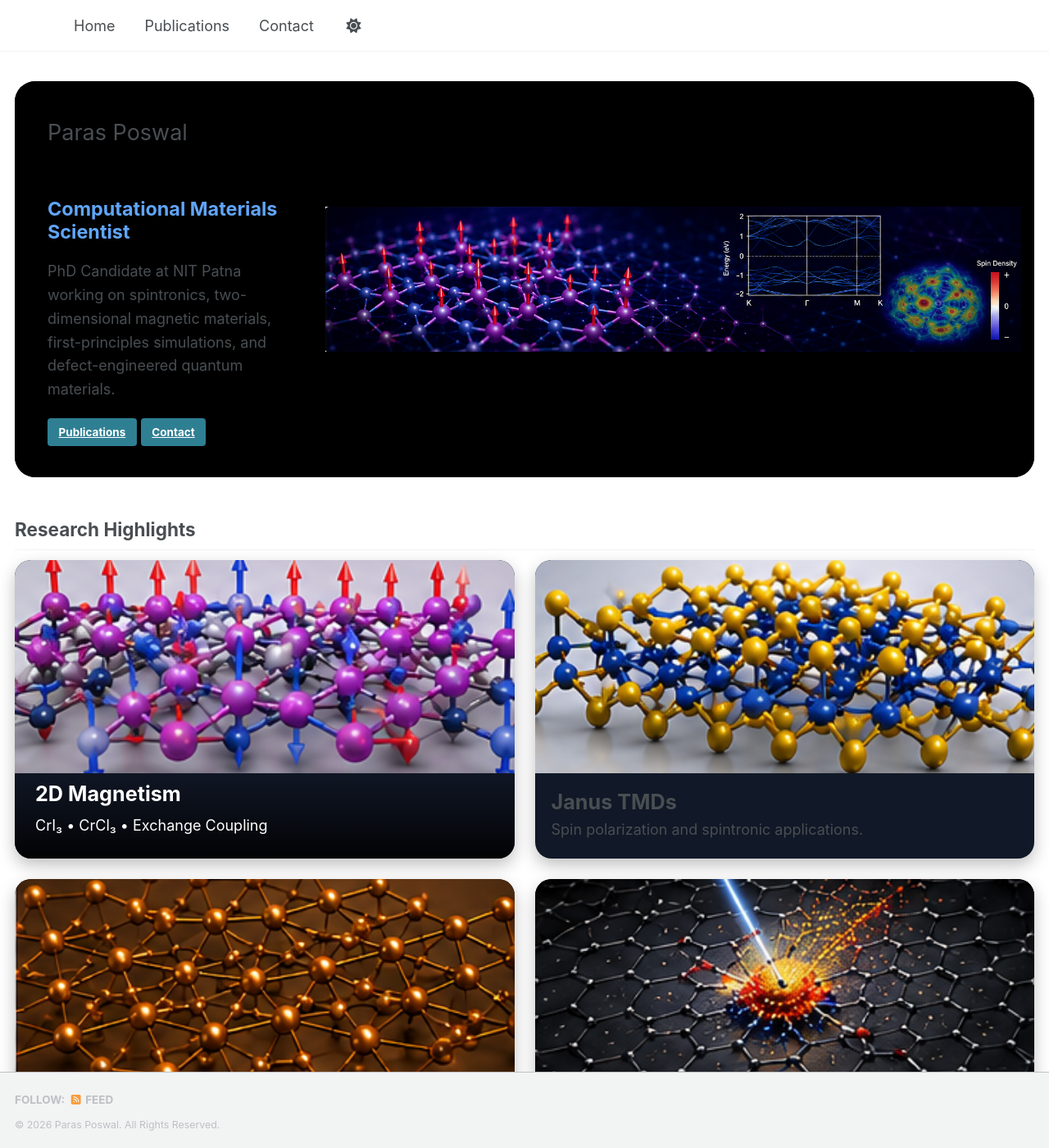
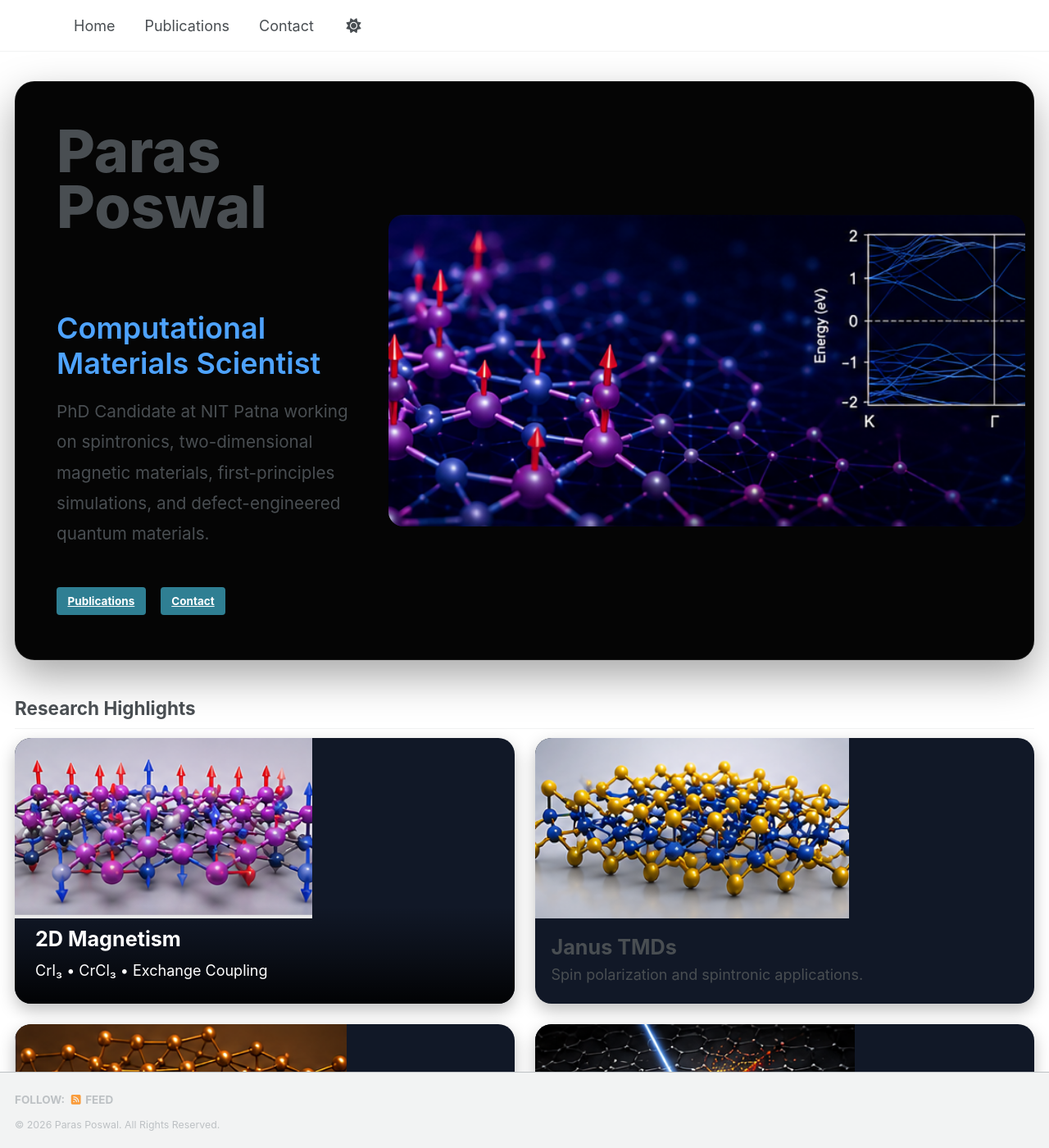
Before and after one commit to poswalparas/poswalparas.github.io, a Jekyll site: the page built from _pages/about.md, in a window 1280 px wide and 1400 px high. Shown: the whole window at 82% size. Built offline with Jekyll 4.4.1, drawn with Linux system fonts in a browser that asks for light colours; a script bundle is joined from its source files by our own code; library files that are not in the unit come from our copies.

Commit message:
Update main.scss

```diff
--- a/assets/css/main.scss
+++ b/assets/css/main.scss
@@ -43,60 +43,106 @@
 ;
 .hero-banner{
     display:flex;
-align-items:stretch;
-background:#000000;
-border-radius:25px;
+    align-items:center;
+    gap:40px;
+
+    background:#050505;
+    border-radius:24px;
+
     overflow:hidden;
-margin-bottom:50px;
-min-height:100px;
+
+    min-height:420px;
+
+    padding:50px;
 }
 
 .hero-content{
-flex:1;
-padding:35px 40px;
+    flex:0 0 32%;
+
     display:flex;
     flex-direction:column;
     justify-content:center;
-background:#000;
+
+    padding:0;
+
+    background:none;
 }
 
 .hero-image{
-flex:3;
+    flex:0 0 68%;
+
     display:flex;
+    align-items:center;
     justify-content:center;
-align-items:center;
-background:#000;
-padding:15px;
+
+    padding:0;
+
+    background:none;
 }
 
 .hero-image img{
-max-width:100%;
-max-height:100%;
-width:auto;
-height:auto;
-object-fit:contain;
+
+    width:100%;
+
+    height:380px;
+
+    object-fit:cover;
+
+    border-radius:18px;
+
     display:block;
 }
 
 .hero-content h1{
-font-size:1.5rem;
-font-weight:400;
-line-height:2.05;
-margin-bottom:5px;
+
+    font-size:4rem;
+
+    line-height:0.95;
+
+    font-weight:800;
+
+    margin-bottom:20px;
 }
 
 .hero-content h3{
-font-size:1.3rem;
-color:#60a5fa;
-margin-bottom:20px;
+
+    font-size:2rem;
+
+    font-weight:600;
+
+    color:#4EA3FF;
+
+    margin-bottom:18px;
 }
 
 .hero-content p{
-font-size:1rem;
-line-height:1.6;
-margin-bottom:20px;
+
+    font-size:1.15rem;
+
+    line-height:1.8;
+
+    max-width:430px;
 }
+.hero-buttons{
 
+    display:flex;
+
+    gap:18px;
+
+    margin-top:20px;
+}
+.hero-banner{
+
+box-shadow:
+
+0 20px 50px rgba(0,0,0,.35);
+
+}
+.hero-banner{
+
+border:1px solid rgba(255,255,255,.08);
+
+}
 /* Mobile */
 @media (max-width: 900px){
 
@@ -138,10 +184,10 @@ box-shadow:0 15px 35px rgba(0,0,0,.35);
 }
 
 .research-card img{
-width:100%;
-height:260px;
+
+    height:220px;
+
     object-fit:cover;
-display:block;
 }
 
 .research-card h3{
```
Lines whose indentation alone changed are shown as unchanged.
